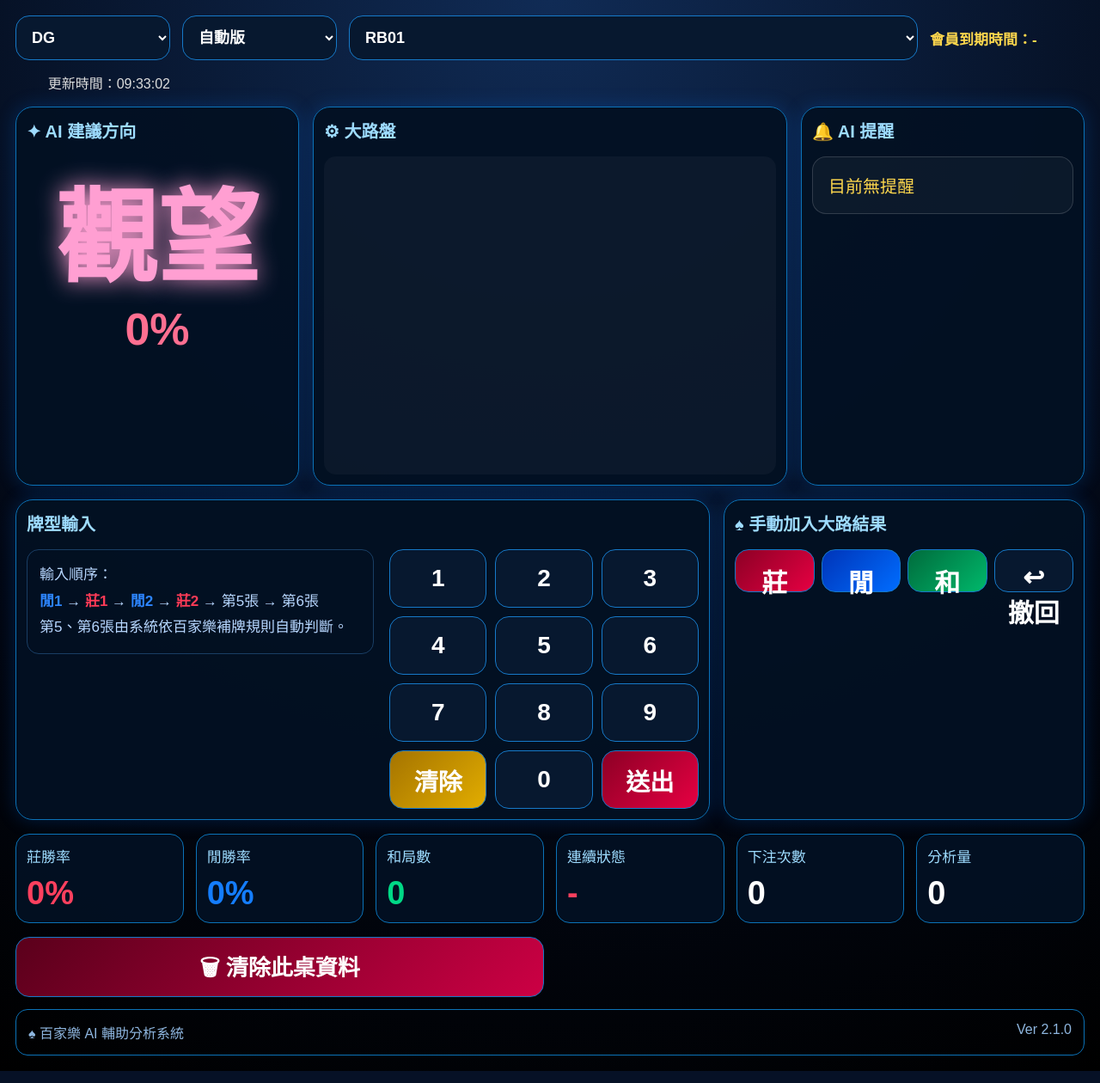
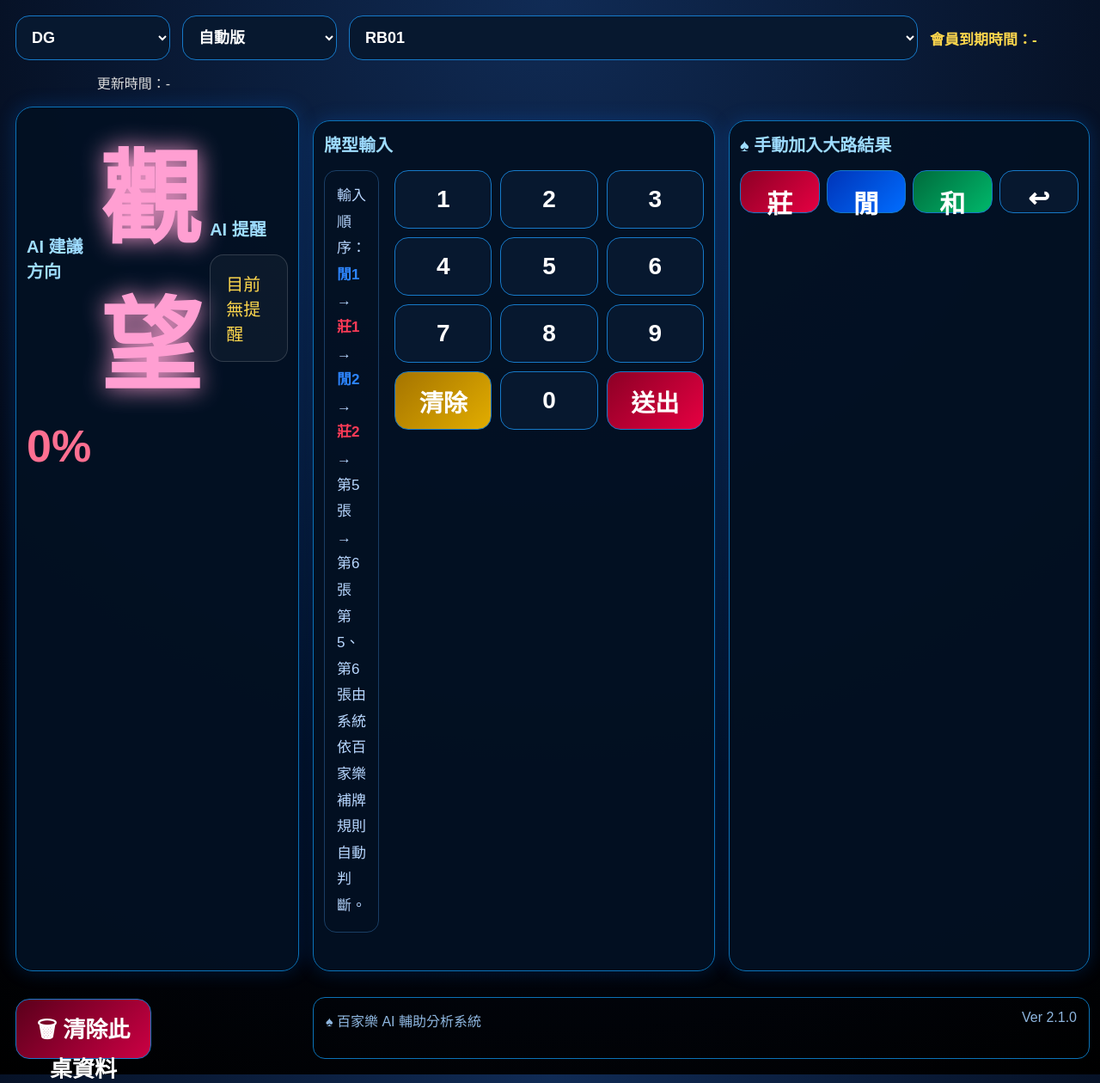
Before and after one commit to hecht19980820/baccarat-online, a Flask app: page / in a window 1280 px wide; the page is wider, and only the part inside the window is pictured. Shown: that part at 86% size. Run offline with Flask 3, Linux system fonts and the light colour scheme; the visitor is signed in with stand-in values (Sample User, id 1); data comes from the database, SQL or seed files in the repository; data that the repository does not hold is empty.

Commit message:
Update index.html

```diff
--- a/templates/index.html
+++ b/templates/index.html
@@ -49,6 +49,12 @@ select,button{
     display:grid;
     grid-template-columns:330px 1fr 330px;
     gap:16px;
+}
+    .ai-row{
+    display:grid;
+    grid-template-columns:1fr 1fr;
+    gap:10px;
+    align-items:center;
 }
 .grid-mid{
     display:grid;
@@ -421,22 +427,30 @@ body.force-mobile .rate{
     </div>
 
     <div class="grid-top">
-        <div class="card">
-            <div class="title">✦ AI 建議方向</div>
-            <div id="suggest" class="ai-result wait-text">觀望</div>
-            <div class="rate"><span id="stableRate">0</span>%</div>
+       <div class="card">
+    <div class="ai-row">
+
+        <div class="ai-row">
+            <div class="title">AI 建議方向</div>
+
+            <div class="ai-result wait-text" id="aiResult">
+                觀望
+            </div>
+
+            <div class="rate" id="confidence">
+                0%
+            </div>
         </div>
 
-        <div class="card">
-            <div class="title">⚙ 大路盤</div>
-            <div id="road" class="road"></div>
-        </div>
+        <div>
+            <div class="title">AI 提醒</div>
 
-        <div class="card">
-            <div class="title">🔔 AI 提醒</div>
-            <div id="alerts"></div>
+            <div class="alert-box" id="aiAlert">
+                目前無提醒
+            </div>
         </div>
     </div>
+</div>
 
     <div class="grid-mid">
         <div class="card">
@@ -483,7 +497,7 @@ body.force-mobile .rate{
                 <button class="banker" onclick="manualAdd('B')">莊</button>
                 <button class="player" onclick="manualAdd('P')">閒</button>
                 <button class="tie" onclick="manualAdd('T')">和</button>
-                <button onclick="undo()">↩ 撤回</button>
+                <button onclick="undo()">↩ </button>
             </div>
         </div>
     </div>
```
